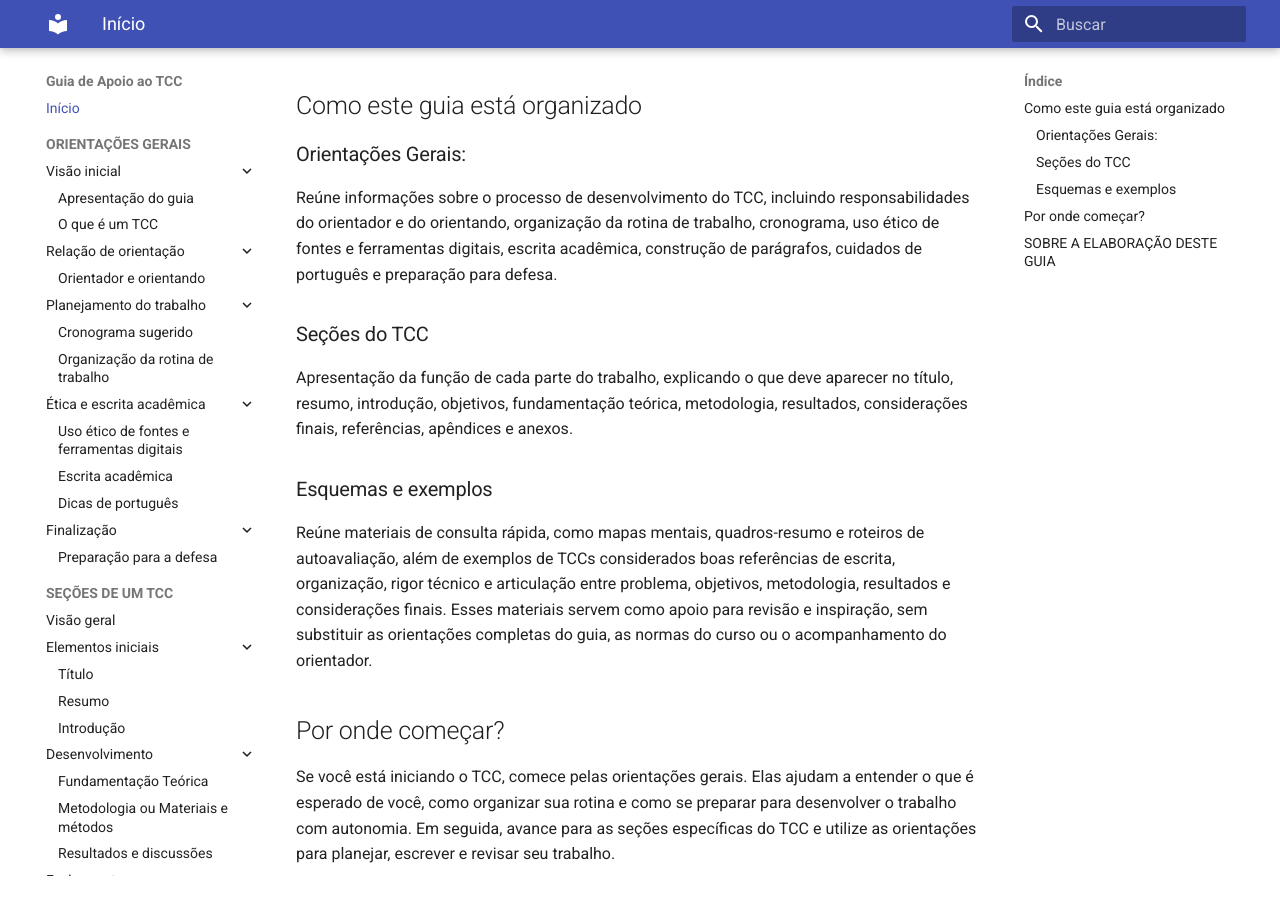
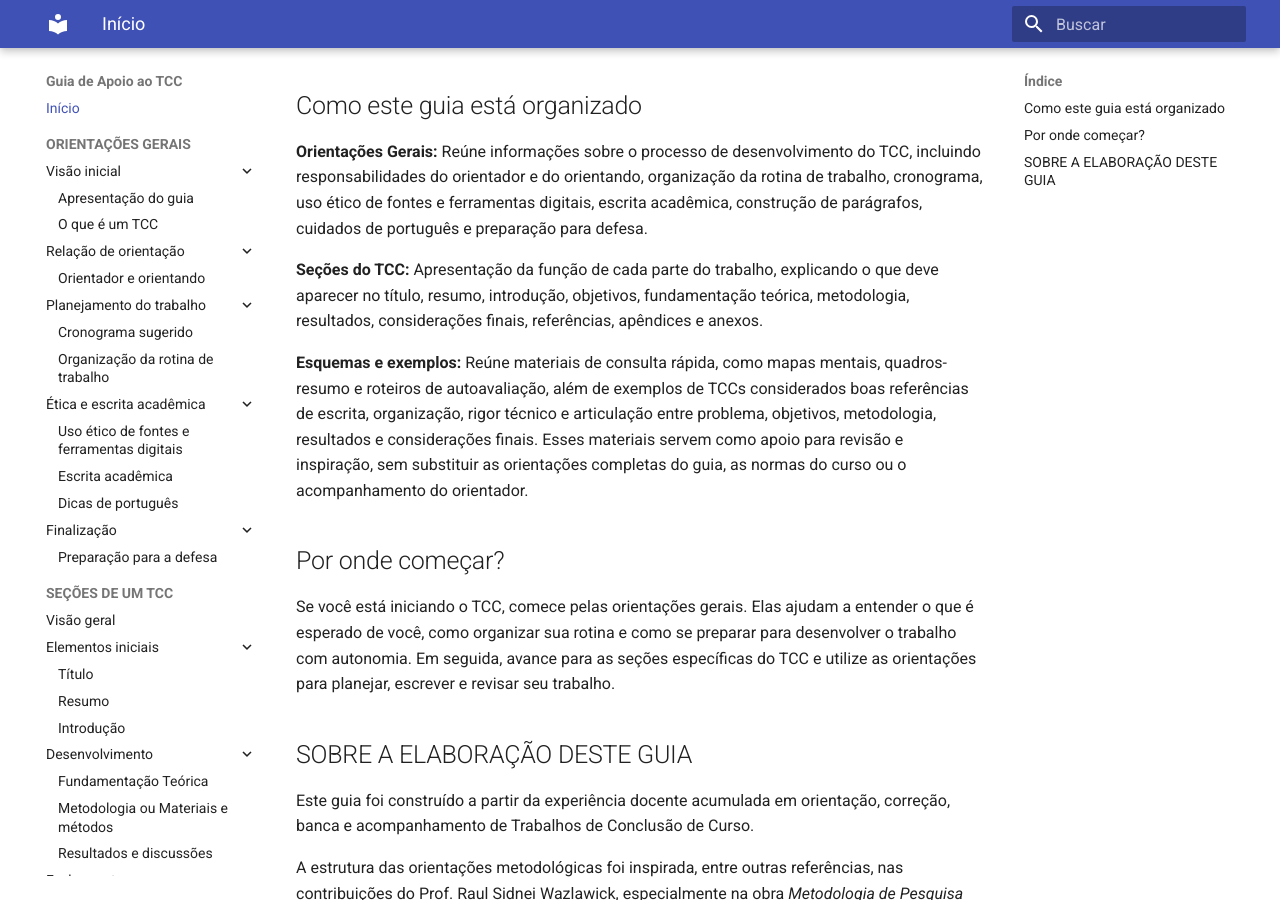
Before and after one commit to danielaflor/tcc, an MkDocs documentation site: the page built from docs/index.md, in a window 1280 px wide and 900 px high, scrolled down 311 px. Built offline with MkDocs 1.6.1 and Material for MkDocs 9.7.7, drawn with Linux system fonts in a browser that asks for light colours.

Commit message:
Format section headings in bold and enhance text
Updated section headings to bold format and improved clarity.

```diff
--- a/docs/index.md
+++ b/docs/index.md
@@ -4,16 +4,11 @@ Este guia foi organizado por Daniela Flôr, professora do IFPR Campus Paranavaí
 
 ## Como este guia está organizado
 
-### Orientações Gerais:
-Reúne informações sobre o processo de desenvolvimento do TCC, incluindo responsabilidades do orientador e do orientando, organização da rotina de trabalho, cronograma, uso ético de fontes e ferramentas digitais, escrita acadêmica, construção de parágrafos, cuidados de português e preparação para defesa.
+**Orientações Gerais:** Reúne informações sobre o processo de desenvolvimento do TCC, incluindo responsabilidades do orientador e do orientando, organização da rotina de trabalho, cronograma, uso ético de fontes e ferramentas digitais, escrita acadêmica, construção de parágrafos, cuidados de português e preparação para defesa.
 
-### Seções do TCC
+**Seções do TCC:** Apresentação da função de cada parte do trabalho, explicando o que deve aparecer no título, resumo, introdução, objetivos, fundamentação teórica, metodologia, resultados, considerações finais, referências, apêndices e anexos.
 
-Apresentação da função de cada parte do trabalho, explicando o que deve aparecer no título, resumo, introdução, objetivos, fundamentação teórica, metodologia, resultados, considerações finais, referências, apêndices e anexos.
-
-### Esquemas e exemplos
-
-Reúne materiais de consulta rápida, como mapas mentais, quadros-resumo e roteiros de autoavaliação, além de exemplos de TCCs considerados boas referências de escrita, organização, rigor técnico e articulação entre problema, objetivos, metodologia, resultados e considerações finais. Esses materiais servem como apoio para revisão e inspiração, sem substituir as orientações completas do guia, as normas do curso ou o acompanhamento do orientador.
+**Esquemas e exemplos:** Reúne materiais de consulta rápida, como mapas mentais, quadros-resumo e roteiros de autoavaliação, além de exemplos de TCCs considerados boas referências de escrita, organização, rigor técnico e articulação entre problema, objetivos, metodologia, resultados e considerações finais. Esses materiais servem como apoio para revisão e inspiração, sem substituir as orientações completas do guia, as normas do curso ou o acompanhamento do orientador.
 
 ## Por onde começar?
 
```
